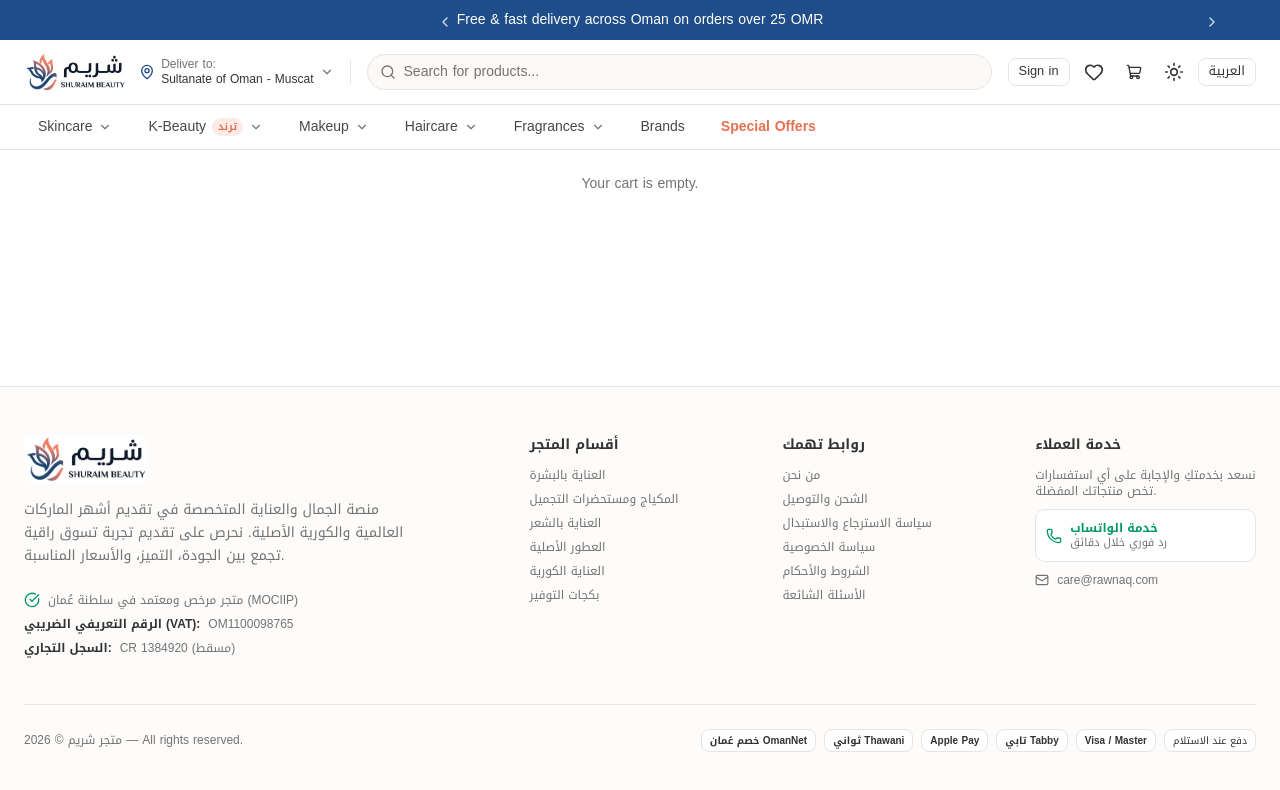
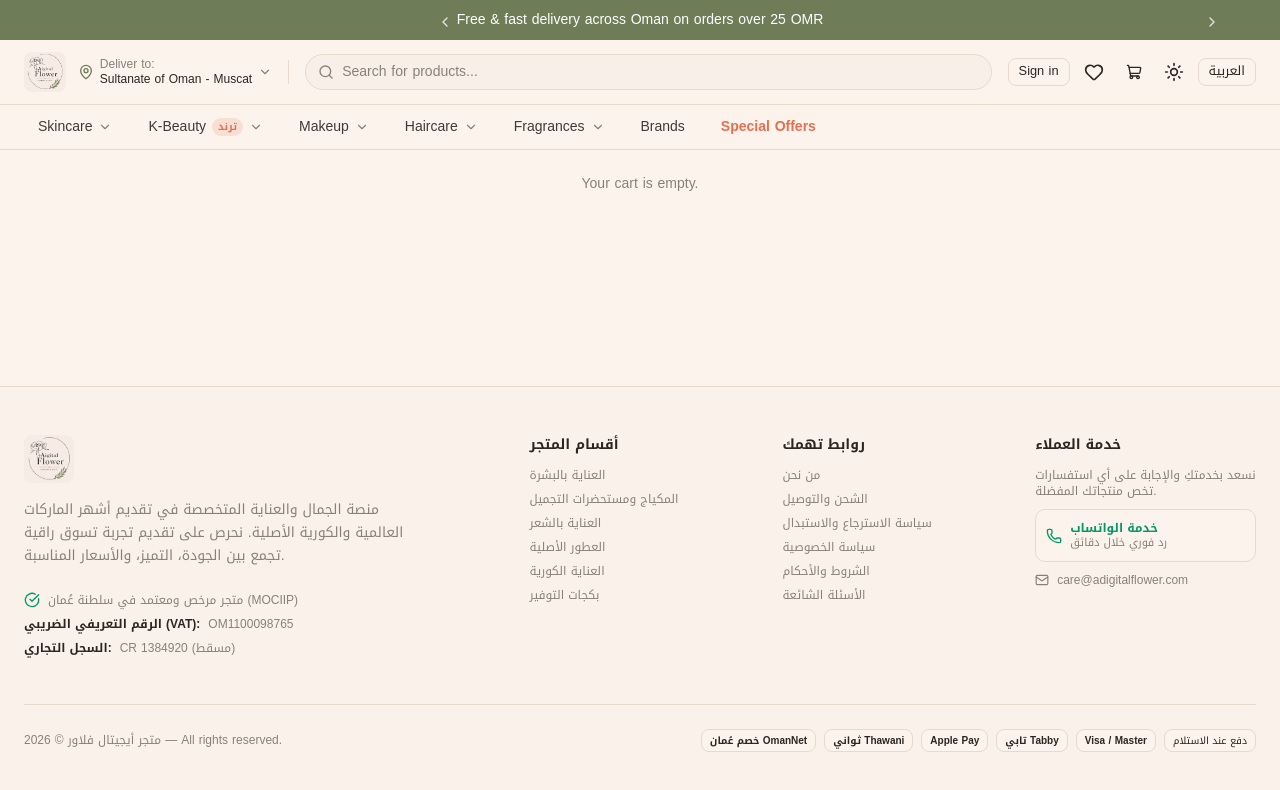
Before and after one commit to IbrahimAlzilah/shuraim-ecommerce, a Next.js app in the folder apps/adigital-flower/: page /en/checkout in a window 1280 px wide. Shown: the top 790 px of the page. Built offline with nearby package versions, Linux system fonts and the light colour scheme.

Commit message:
feat(adigital-flower): apply Aigital Flower brand identity with sage/cream color theme and logo

```diff
--- a/apps/adigital-flower/messages/ar.json
+++ b/apps/adigital-flower/messages/ar.json
@@ -1,7 +1,7 @@
 {
   "Metadata": {
-    "title": "شريم | Shuraim Beauty",
-    "description": "متجر شريم الإلكتروني لمستحضرات التجميل والعناية"
+    "title": "أيجيتال فلاور | Aigital Flower",
+    "description": "متجر أيجيتال فلاور الإلكتروني للورود والهدايا"
   },
   "HomePage": {
     "title": "المشروع جاهز!",
--- a/apps/adigital-flower/messages/en.json
+++ b/apps/adigital-flower/messages/en.json
@@ -1,7 +1,7 @@
 {
   "Metadata": {
-    "title": "Shuraim | Shuraim Beauty",
-    "description": "Shuraim Beauty online cosmetics and skincare store"
+    "title": "Aigital Flower | Flowers & Gifts",
+    "description": "Aigital Flower online flowers and gifts store"
   },
   "HomePage": {
     "title": "Project ready!",
--- a/apps/adigital-flower/src/app/[locale]/layout.tsx
+++ b/apps/adigital-flower/src/app/[locale]/layout.tsx
@@ -4,6 +4,7 @@
 import { notFound } from "next/navigation"
 
 import "@rawnaq/ui/globals.css"
+import "@/app/theme.css"
 import { ThemeProvider } from "@/shared/providers/theme-provider"
 import { AnnouncementBar } from "@/shared/layout/announcement-bar"
 import { Header } from "@/shared/layout/header"
--- /dev/null
+++ b/apps/adigital-flower/src/app/theme.css
@@ -0,0 +1,59 @@
+/* Aigital Flower brand palette — overrides @rawnaq/ui/globals.css tokens.
+   Derived from public/images/logo.jpg (cream background, charcoal line art,
+   sage green leaves). Import this AFTER @rawnaq/ui/globals.css. */
+
+:root {
+  --background: oklch(0.968 0.013 63.923);
+  --foreground: oklch(0.273 0.010 61.032);
+  --card: oklch(0.968 0.013 63.923);
+  --card-foreground: oklch(0.273 0.010 61.032);
+  --popover: oklch(0.968 0.013 63.923);
+  --popover-foreground: oklch(0.273 0.010 61.032);
+  --primary: oklch(0.565 0.057 125.014);
+  --primary-foreground: oklch(1 0 0);
+  --secondary: oklch(0.913 0.028 65.751);
+  --secondary-foreground: oklch(0.273 0.010 61.032);
+  --muted: oklch(0.941 0.017 70.529);
+  --muted-foreground: oklch(0.606 0.017 61.175);
+  --accent: oklch(0.700 0.082 47.510);
+  --accent-foreground: oklch(1 0 0);
+  --border: oklch(0.895 0.025 71.449);
+  --input: oklch(0.895 0.025 71.449);
+  --ring: oklch(0.565 0.057 125.014);
+  --sidebar: oklch(0.941 0.017 70.529);
+  --sidebar-foreground: oklch(0.273 0.010 61.032);
+  --sidebar-primary: oklch(0.565 0.057 125.014);
+  --sidebar-primary-foreground: oklch(1 0 0);
+  --sidebar-accent: oklch(0.913 0.028 65.751);
+  --sidebar-accent-foreground: oklch(0.273 0.010 61.032);
+  --sidebar-border: oklch(0.895 0.025 71.449);
+  --sidebar-ring: oklch(0.565 0.057 125.014);
+}
+
+.dark {
+  --background: oklch(0.241 0.009 75.189);
+  --foreground: oklch(0.941 0.017 70.529);
+  --card: oklch(0.298 0.016 67.149);
+  --card-foreground: oklch(0.941 0.017 70.529);
+  --popover: oklch(0.298 0.016 67.149);
+  --popover-foreground: oklch(0.941 0.017 70.529);
+  --primary: oklch(0.691 0.068 123.440);
+  --primary-foreground: oklch(0.241 0.009 75.189);
+  --secondary: oklch(0.326 0.017 70.897);
+  --secondary-foreground: oklch(0.941 0.017 70.529);
+  --muted: oklch(0.298 0.016 67.149);
+  --muted-foreground: oklch(0.708 0 0);
+  --accent: oklch(0.772 0.069 52.530);
+  --accent-foreground: oklch(0.241 0.009 75.189);
+  --border: oklch(1 0 0 / 10%);
+  --input: oklch(1 0 0 / 15%);
+  --ring: oklch(0.691 0.068 123.440);
+  --sidebar: oklch(0.298 0.016 67.149);
+  --sidebar-foreground: oklch(0.941 0.017 70.529);
+  --sidebar-primary: oklch(0.691 0.068 123.440);
+  --sidebar-primary-foreground: oklch(0.241 0.009 75.189);
+  --sidebar-accent: oklch(0.326 0.017 70.897);
+  --sidebar-accent-foreground: oklch(0.941 0.017 70.529);
+  --sidebar-border: oklch(1 0 0 / 10%);
+  --sidebar-ring: oklch(0.691 0.068 123.440);
+}
--- a/apps/adigital-flower/src/shared/layout/footer.tsx
+++ b/apps/adigital-flower/src/shared/layout/footer.tsx
@@ -18,7 +18,7 @@
               {/* eslint-disable-next-line @next/next/no-img-element */}
               <img
                 src="/images/logo.jpg"
-                alt="شريم | Shuraim Beauty"
+                alt="Aigital Flower | Flowers & Gifts"
                 className="h-12 w-auto object-contain rounded-md dark:bg-white dark:p-1 transition-opacity group-hover:opacity-90"
               />
             </Link>
@@ -134,11 +134,11 @@
               </a>
 
               <a
-                href="mailto:care@rawnaq.com"
+                href="mailto:care@adigitalflower.com"
                 className="inline-flex items-center gap-2 text-xs text-muted-foreground hover:text-foreground"
               >
                 <Mail className="size-3.5" />
-                <span>care@rawnaq.com</span>
+                <span>care@adigitalflower.com</span>
               </a>
             </div>
           </div>
@@ -147,7 +147,7 @@
         {/* Bottom Bar: Copyright & Payment Gateways */}
         <div className="mt-12 flex flex-col items-center justify-between gap-4 border-t pt-6 sm:flex-row text-xs text-muted-foreground">
           <p>
-            متجر شريم © {year} — {t("rights")}
+            متجر أيجيتال فلاور © {year} — {t("rights")}
           </p>
 
           {/* Payment Method Badges */}
--- a/apps/adigital-flower/src/shared/layout/header.tsx
+++ b/apps/adigital-flower/src/shared/layout/header.tsx
@@ -29,7 +29,7 @@
             {/* eslint-disable-next-line @next/next/no-img-element */}
             <img
               src="/images/logo.jpg"
-              alt="شريم | Shuraim Beauty"
+              alt="Aigital Flower | Flowers & Gifts"
               className="h-9 sm:h-10 w-auto object-contain rounded-md dark:bg-white dark:p-1 transition-transform duration-200 group-hover:opacity-90"
             />
           </Link>
--- a/apps/adigital-flower/src/shared/layout/mobile-nav.tsx
+++ b/apps/adigital-flower/src/shared/layout/mobile-nav.tsx
@@ -44,7 +44,7 @@
                 {/* eslint-disable-next-line @next/next/no-img-element */}
                 <img
                   src="/images/logo.jpg"
-                  alt="شريم | Shuraim Beauty"
+                  alt="Aigital Flower | Flowers & Gifts"
                   className="h-8 w-auto object-contain rounded-md dark:bg-white dark:p-0.5"
                 />
               </Link>
```
Also changed, not shown: apps/adigital-flower/public/images/logo.jpg.
